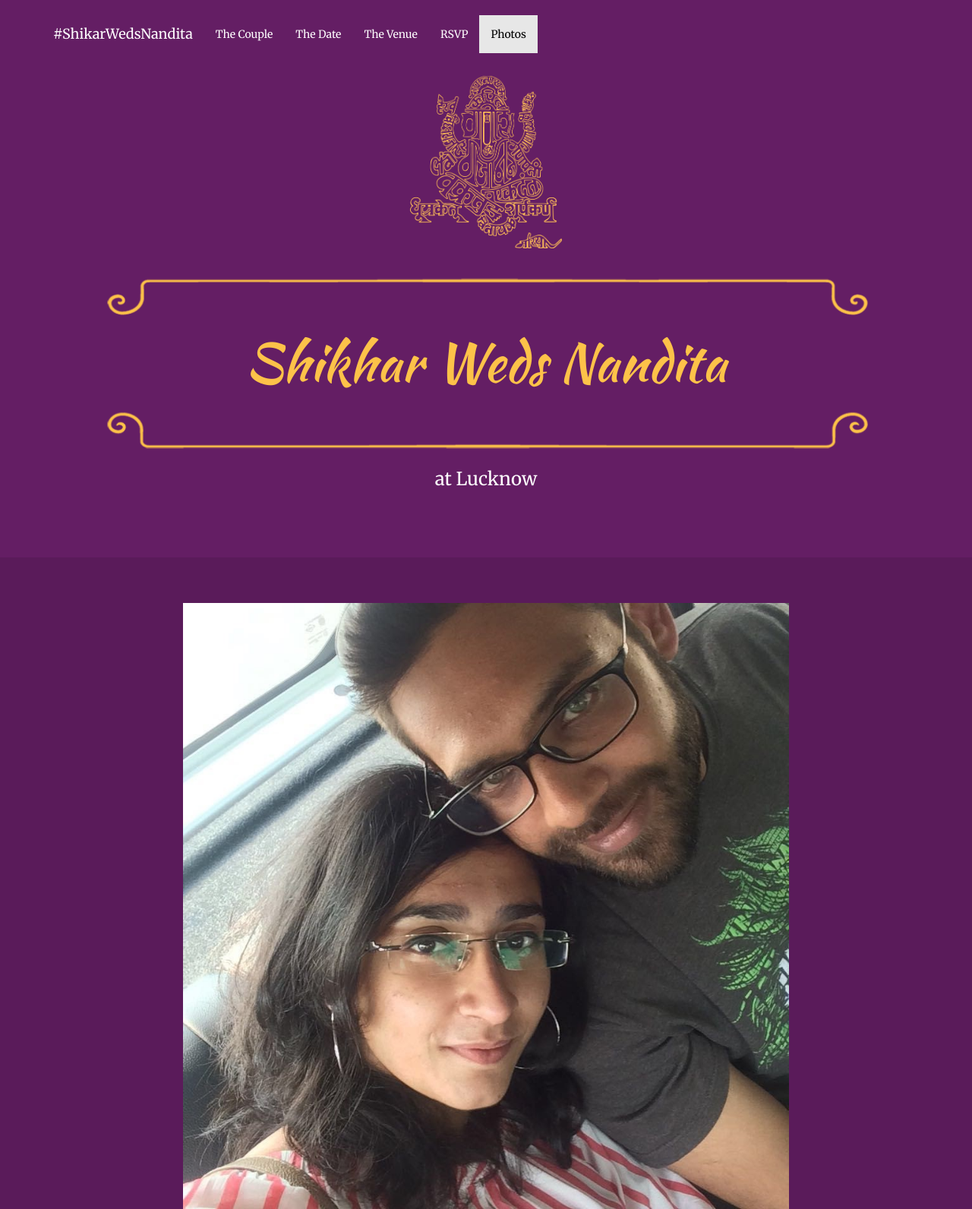
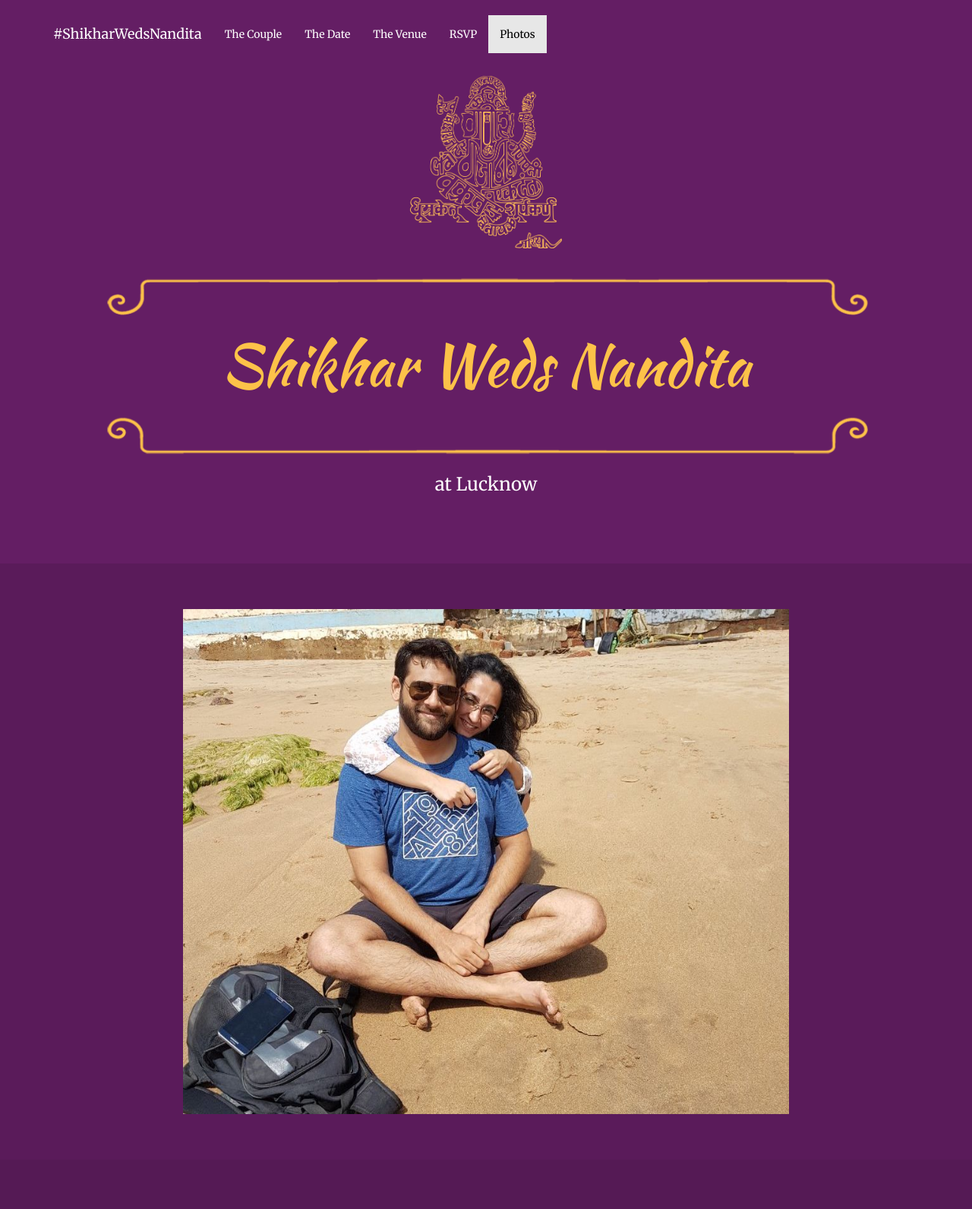
Before and after one commit to theraghavbhasin/ShikharWedsNandita, a plain HTML site: page index.html in a window 1280 px wide. Shown: the top 1592 px of the page at 76% size. Drawn offline with Linux system fonts and the light colour scheme.

Commit message:
Minors
- Typo in navbar.
- Photo change as per Nandita didi's choice. :smiley:
- Size of title changed to accomodate on bigger scenes.

```diff
--- a/css/scrolling-nav.css
+++ b/css/scrolling-nav.css
@@ -66,7 +66,7 @@ html {
 .titleBlock {
   font-family: 'Kaushan Script', cursive;
   color: #FDC249;
-  font-size: 5em;
+  font-size: 5.5em;
 }
 
 .theCouple-section {
--- a/index.html
+++ b/index.html
@@ -13,10 +13,9 @@ gtag('config', 'UA-59933281-6');
     <meta charset="utf-8">
     <meta http-equiv="X-UA-Compatible" content="IE=edge">
     <meta name="viewport" content="width=device-width, initial-scale=1">
-    <meta name="description" content="Shikhar Weds Nandita. We would like to invite you to join us on this joyous occasion. Please RSVP.">
+    <meta name="description" content="Shikhar Weds Nandita. We would like to invite you to join us on this joyous occasion. Please RSVP">
     <meta name="keywords" content="Shikhar Weds Nandita,#ShikharWedsNandita,Shikhar,Garg,Shikhar Garg,Nandita,Narayan,Nandita Narayan,Wedding,Weds,Garg Wedding">
 
-    <meta name="author" content="Raghav Bhasin">
     <!-- Developed by Raghav Bhasin [raghavbhasin.in] -->
     <meta name="google-site-verification" content="soPMzQDxzkpb6e2der47EKLMciXqSSe121Youw1WaVo" />
 
@@ -54,7 +53,7 @@ gtag('config', 'UA-59933281-6');
                     <span class="icon-bar"></span>
                     <span class="icon-bar"></span>
                 </button>
-                <a class="navbar-brand page-scroll" href="#page-top">#ShikarWedsNandita</a>
+                <a class="navbar-brand page-scroll" href="#page-top">#ShikharWedsNandita</a>
             </div>
 
             <!-- Collect the nav links, forms, and other content for toggling -->
@@ -111,7 +110,7 @@ gtag('config', 'UA-59933281-6');
         <div class="container">
             <div class="row">
                 <div class="col-lg-12">
-                  <img src="img/theCouple.jpg" style="width:70%;">
+                  <img src="img/couple.jpeg" style="width:70%;">
                 </div>
             </div>
         </div>
```
Also changed, not shown: img/couple.jpeg (added), img/theCouple.jpg (deleted).
